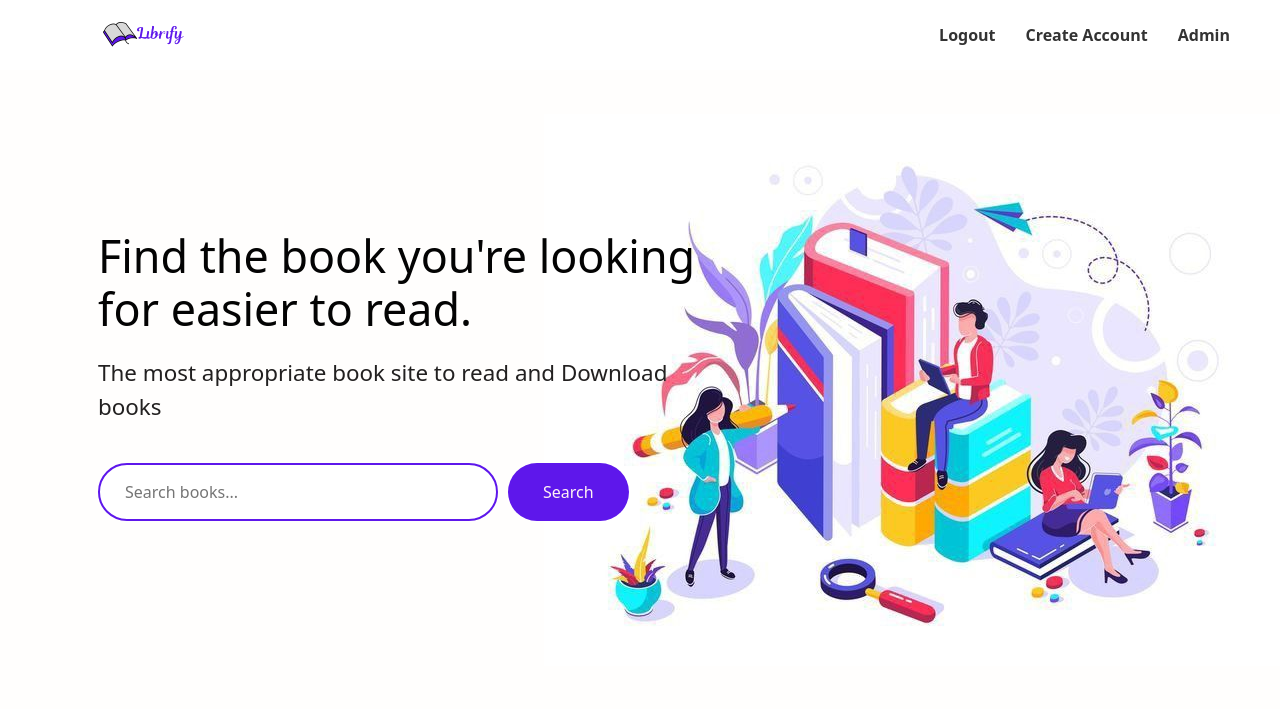
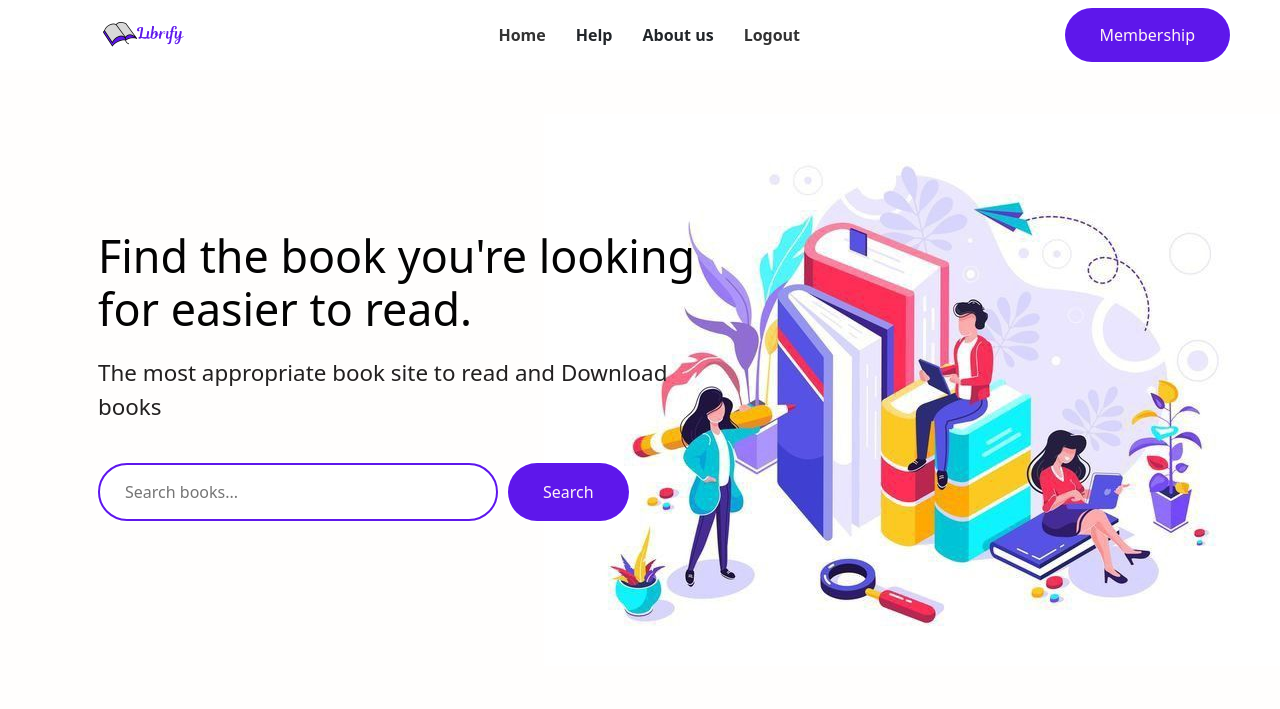
Before and after one commit to Ishanmali/library-manegment-system, a Flask app: page / in a window 1280 px wide. Shown: the top 709 px of the page. Run offline with Flask 3, Linux system fonts and the light colour scheme; a user stored in the database is signed in; some libraries are stand-ins or nearby versions.

Commit message:
change nav bar

```diff
--- a/app.py
+++ b/app.py
@@ -195,6 +195,11 @@ def delete_book(book_id):
 
 
 
+@app.route("/member")
+def member():
+    return render_template('member.html')
+
+
 @app.route("/logout")
 def logout():
     session.pop('email', None)
--- a/static/home.css
+++ b/static/home.css
@@ -87,6 +87,23 @@ nav {
     background: rgba(255, 255, 255, 0.9);
 }
 
+.member_btn {
+    padding: 15px 35px;
+    background-color: #5e17eb;
+    color: rgb(255, 242, 242);
+    border: none;
+    border-radius: 30px;
+    cursor: pointer;
+    font-size: 16px;
+    transition: background-color 0.3s ease;
+
+}
+
+.member_btn:hover {
+    background-color: #7b4ad6;
+
+}
+
 .search-btn {
     padding: 15px 35px;
     background-color: #5e17eb;
@@ -98,7 +115,7 @@ nav {
     transition: background-color 0.3s ease;
 }
 .search-btn:hover {
-    background-color: #e65c00;
+    background-color: #7b4ad6;
 }
 
 @media (max-width: 768px) {
--- a/templates/home.html
+++ b/templates/home.html
@@ -15,14 +15,18 @@
   <nav>
     <div class="logo px-5"><img src="{{ url_for('static', filename='image/mylogo.png') }}" alt="logo" style="height: 45px;">  </div>
     <div class="nav-links">
+      <a href="{{url_for('home')}}"><b>Home</b></a>
+      <b>Help</b>
+      <b>About us</b>
       {% if 'email' in session %}
       <a href="{{url_for('logout')}}"><b>Logout</b></a>
       {% else %}
        <a href="{{url_for('login')}}"><b>Login</b></a>
+       <a href="{{url_for('account')}}"><b>Create Account </b></a>
       {% endif %}
-      <a href="{{url_for('account')}}"><b>Create Account </b></a>
-      <a href="{{url_for('adminlogin')}}"><b>Admin</b></a>
+
     </div>
+    <a href="{{url_for('member')}}"><button class="member_btn">Membership</button></a>
 </nav>
 <section class="hero ">
   <div class="hero-content my-5 px-5">
--- a/templates/login.html
+++ b/templates/login.html
@@ -44,9 +44,7 @@
             <br>
             <p>Don't have an account? <a href="{{url_for('account')}}"><b>Create Account</b></a></p>
             <br>
-            <div class="admin">
-
-            </div>
+             <p> Login as a <a href="{{url_for('adminlogin')}}"><b>Admin</b></a> </p>
         </div>
     </div>
 </body>
```
Also changed, not shown: templates/member.html (added, +13 -0 lines).
